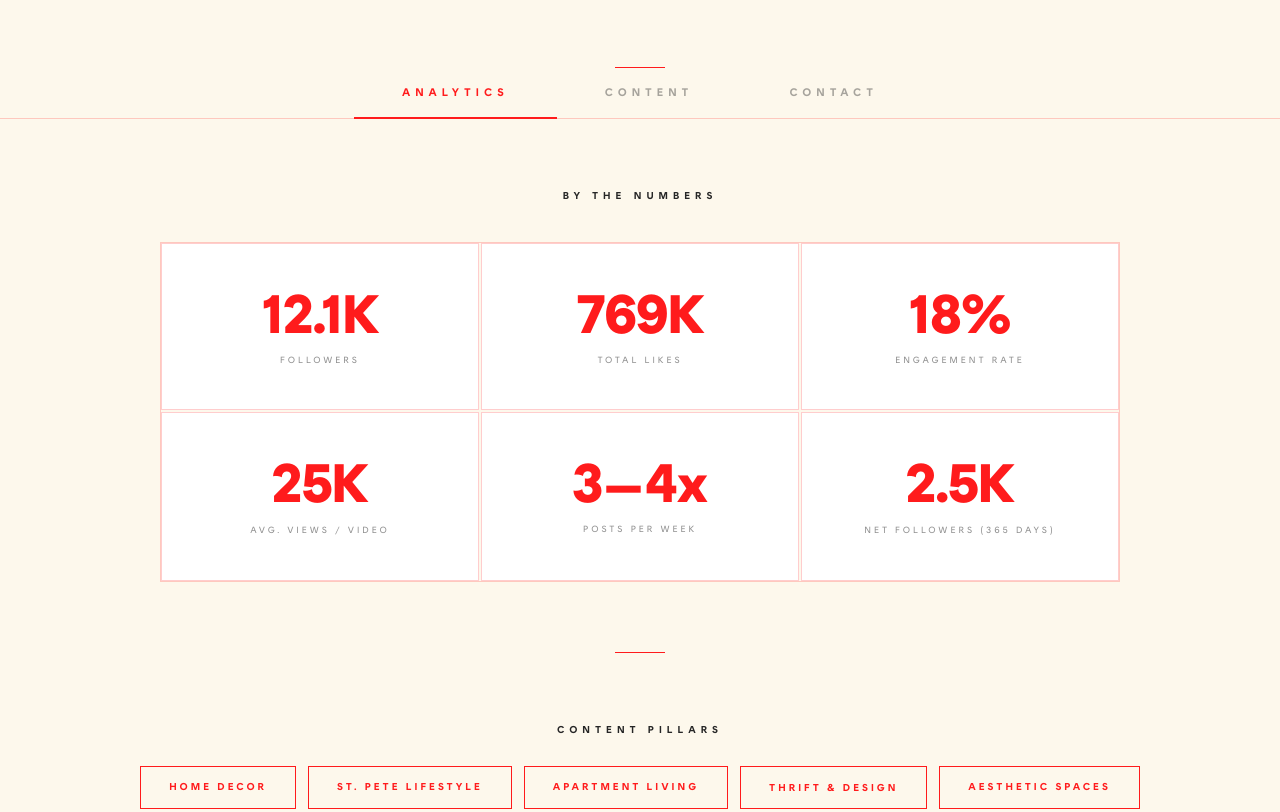
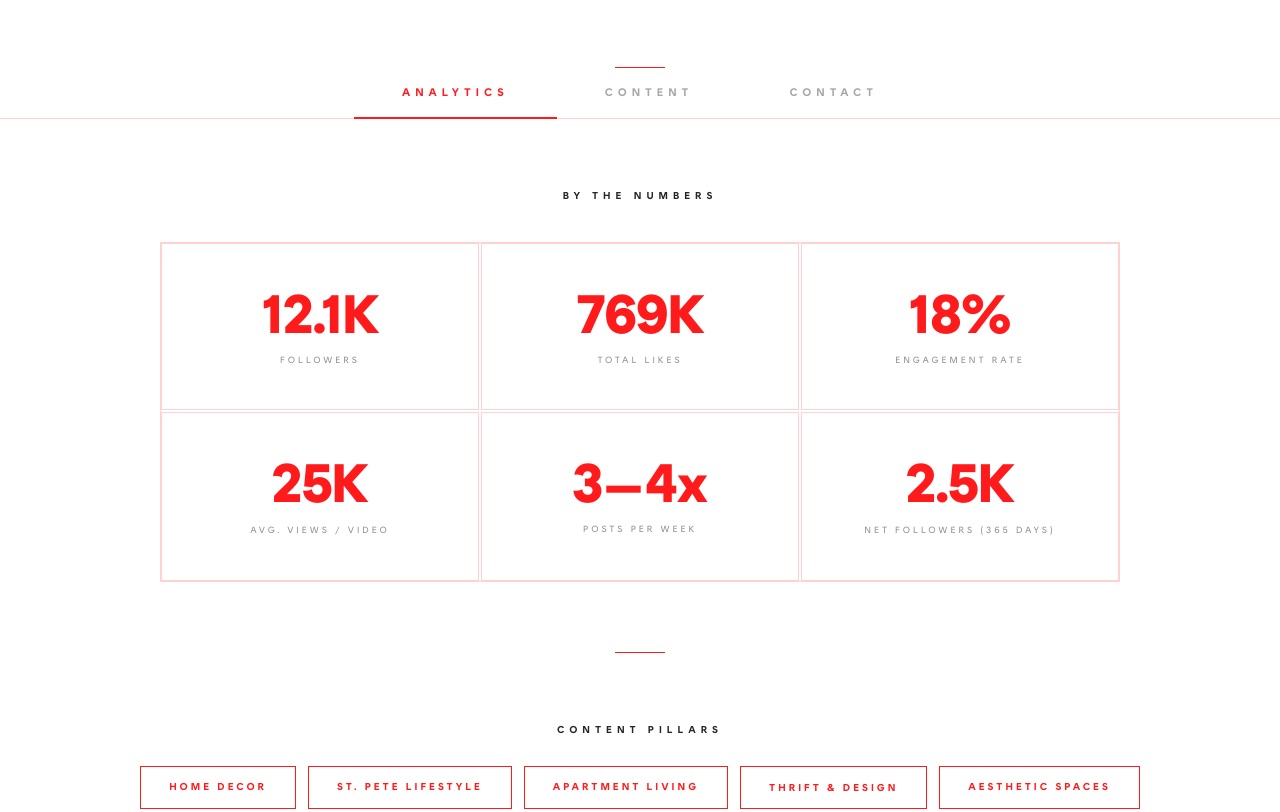
Before and after one commit to BrookeRogersDesign/TIKTOK_MediaKit, a plain HTML site: page index.html in a window 1280 px wide. Shown: the part 852-1664 px from the top of the page. Drawn offline with Linux system fonts and the light colour scheme; a script that the page names is missing; files whose address does not match are found by name.

Commit message:
Add files via upload

```diff
--- a/index.html
+++ b/index.html
@@ -7,7 +7,7 @@
 
     <!-- LINK PREVIEW (iMessage, Slack, socials) -->
     <meta name="description" content="Graphic designer & content creator in St. Pete, Florida. 12.1K followers · 769K likes · 18% engagement.">
-    <meta name="theme-color" content="#FDF8EC">
+    <meta name="theme-color" content="#FFFFFF">
 
     <meta property="og:type" content="website">
     <meta property="og:site_name" content="Brooke Rogers">
@@ -41,15 +41,15 @@
         * { margin: 0; padding: 0; box-sizing: border-box; }
 
         :root {
-            --cream: #FDF8EC;        /* light cream — page background */
-            --butter-deep: #FAF1DC;  /* slightly warmer band */
-            --card: #FFFFFF;         /* cards lift off the cream */
+            --cream: #FFFFFF;        /* white — page background */
+            --butter-deep: #FAFAFA;  /* barely-there alternating band */
+            --card: #FFFFFF;
             --red: #FF1B1C;          /* Red — accent */
             --tangerine: #FF7F11;    /* Vivid Tangerine — bars, hovers */
             --dark: #262626;         /* Carbon Black — text */
             --white: #ffffff;
             --red-light: rgba(255, 27, 28, 0.08);
-            --red-border: rgba(255, 27, 28, 0.22);
+            --red-border: rgba(255, 27, 28, 0.20);
         }
 
         html, body {
@@ -97,7 +97,7 @@
 
         /* once scrolled past the video */
         .top-nav.scrolled {
-            background: rgba(253, 248, 236, 0.95);
+            background: rgba(255, 255, 255, 0.95);
             backdrop-filter: blur(8px);
             border-bottom: 1px solid var(--red-border);
             left: 0;
```
